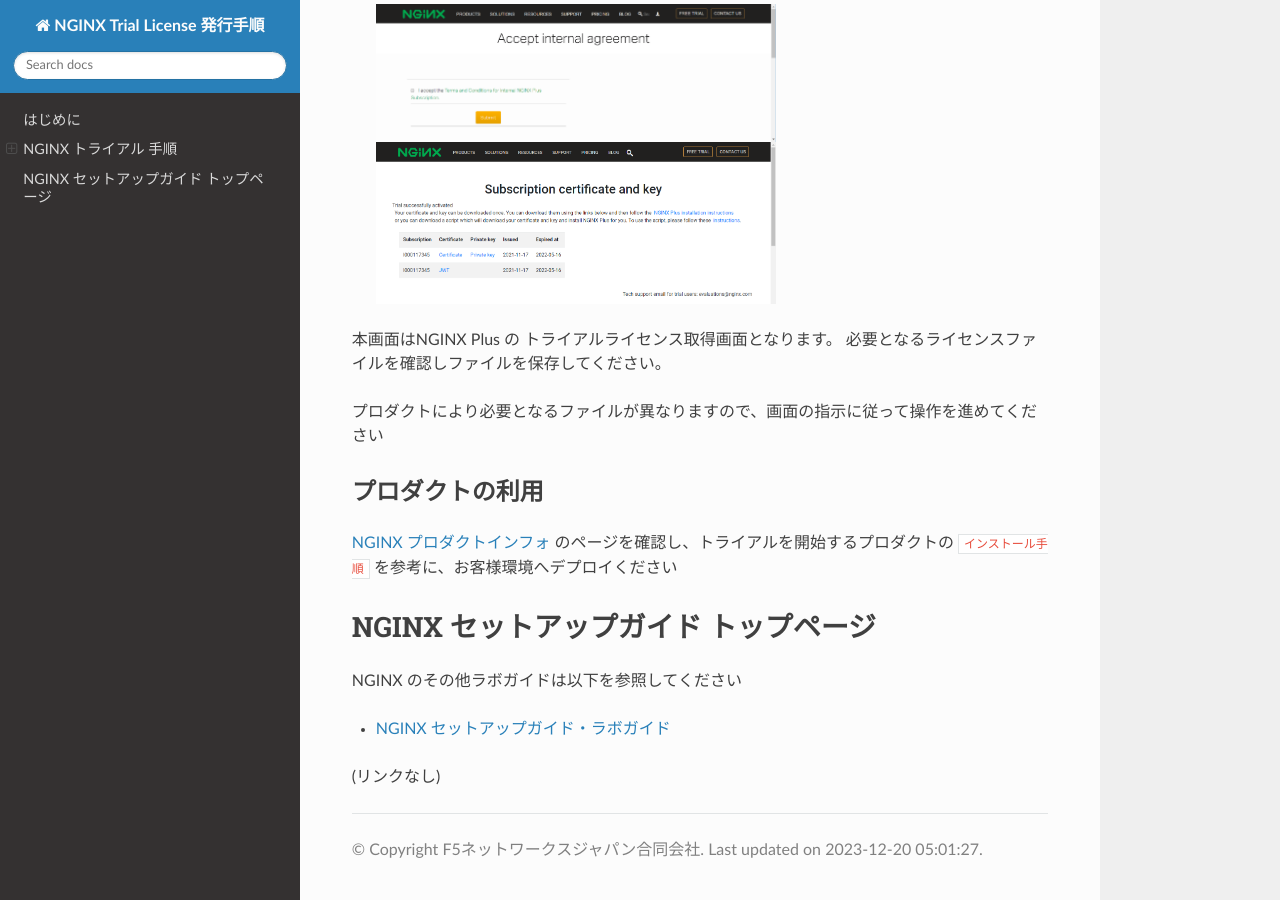
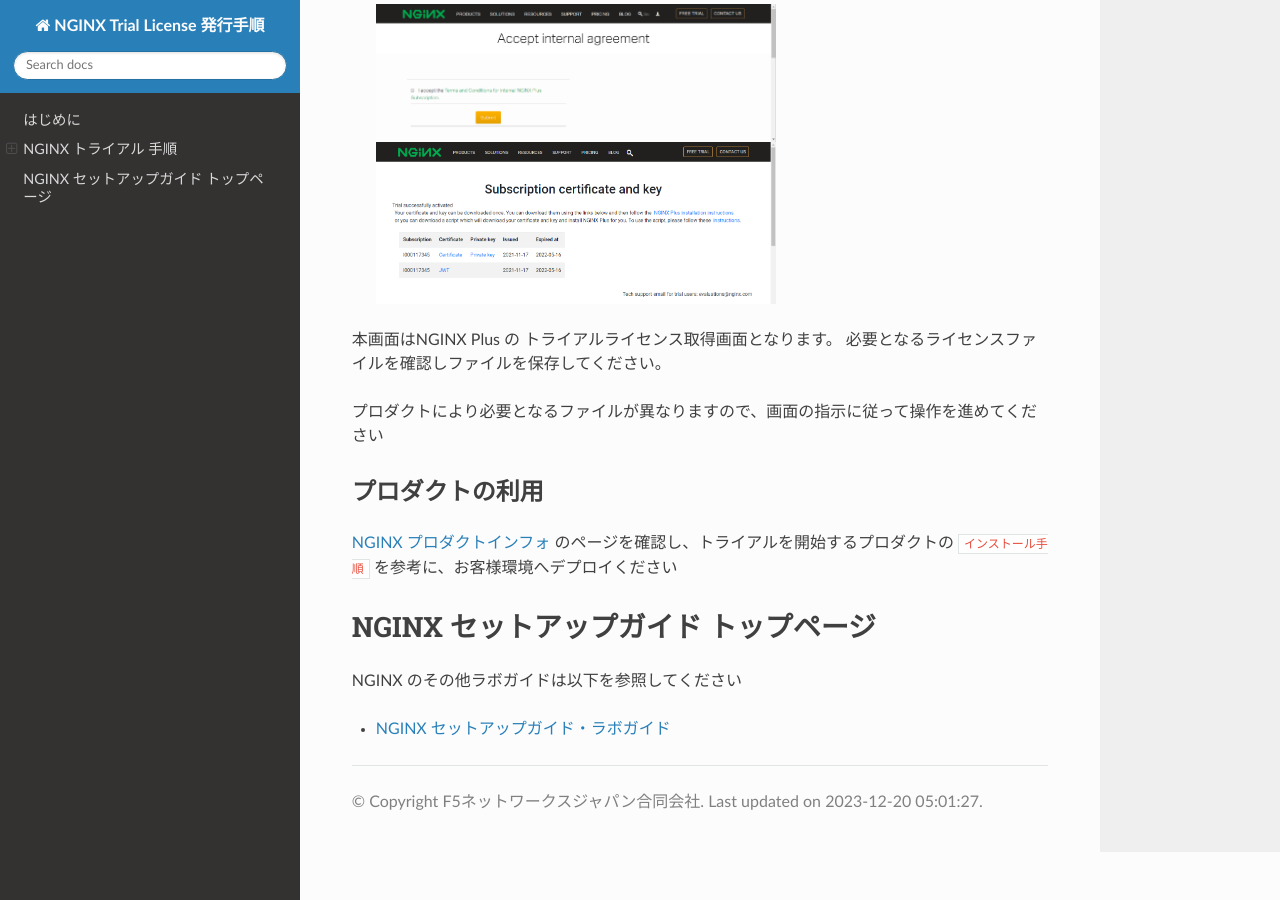
Before and after one commit to BeF5/f5j-nginx-plus-trial, a Sphinx documentation site: the page built from docs/index.rst, in a window 1280 px wide and 900 px high, scrolled down 1531 px. Built offline with Sphinx 7.4.7 and the Read the Docs theme 2.0.0, drawn with Linux system fonts in a browser that asks for light colours.

Commit message:
Update index.rst

```diff
--- a/docs/index.rst
+++ b/docs/index.rst
@@ -62,7 +62,6 @@
 NGINX のその他ラボガイドは以下を参照してください
 
 - `NGINX セットアップガイド・ラボガイド <https://f5j-tech-info.readthedocs.io/ja/latest/content11/content11.html>`__
-(リンクなし)
 
 
 .. toctree::
```
